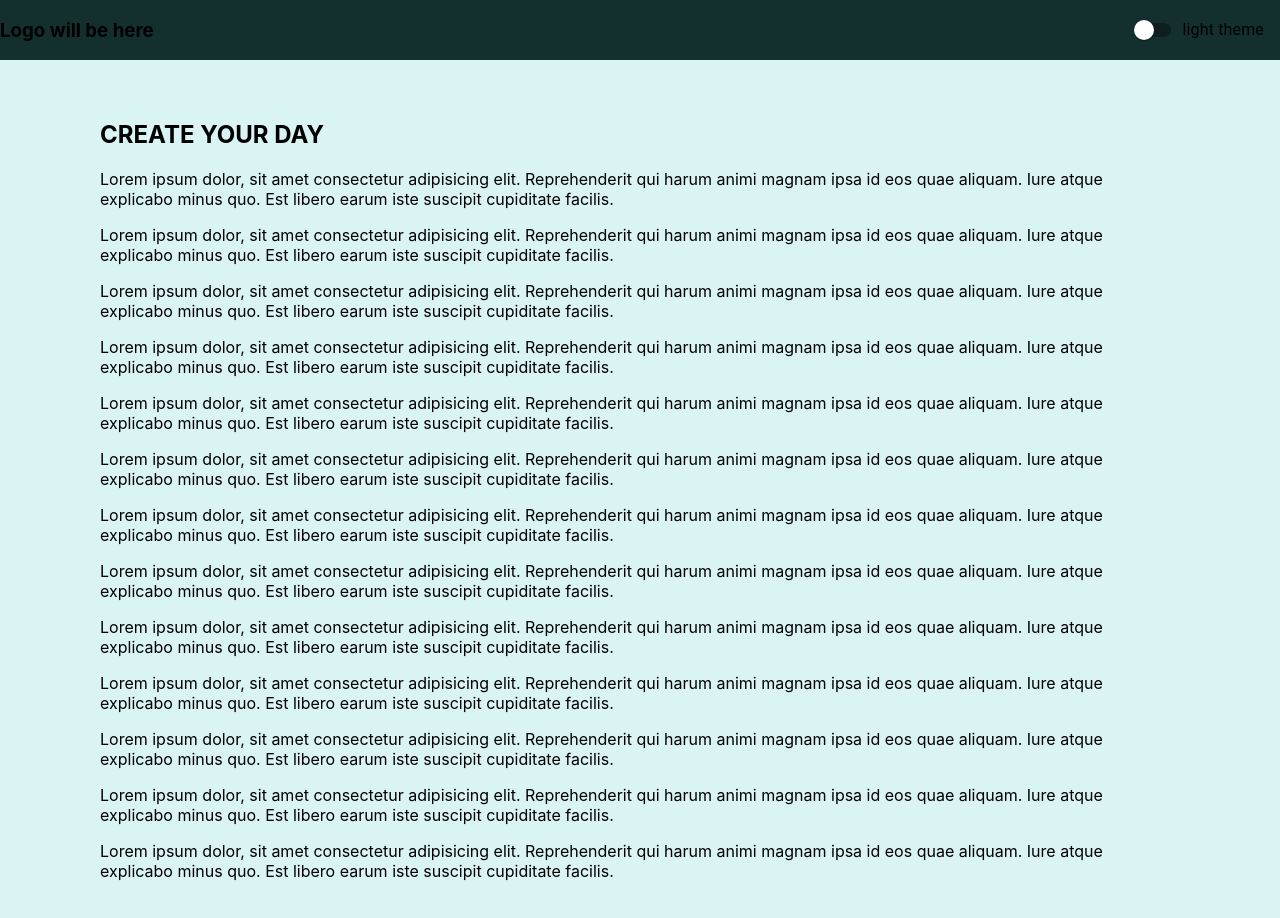
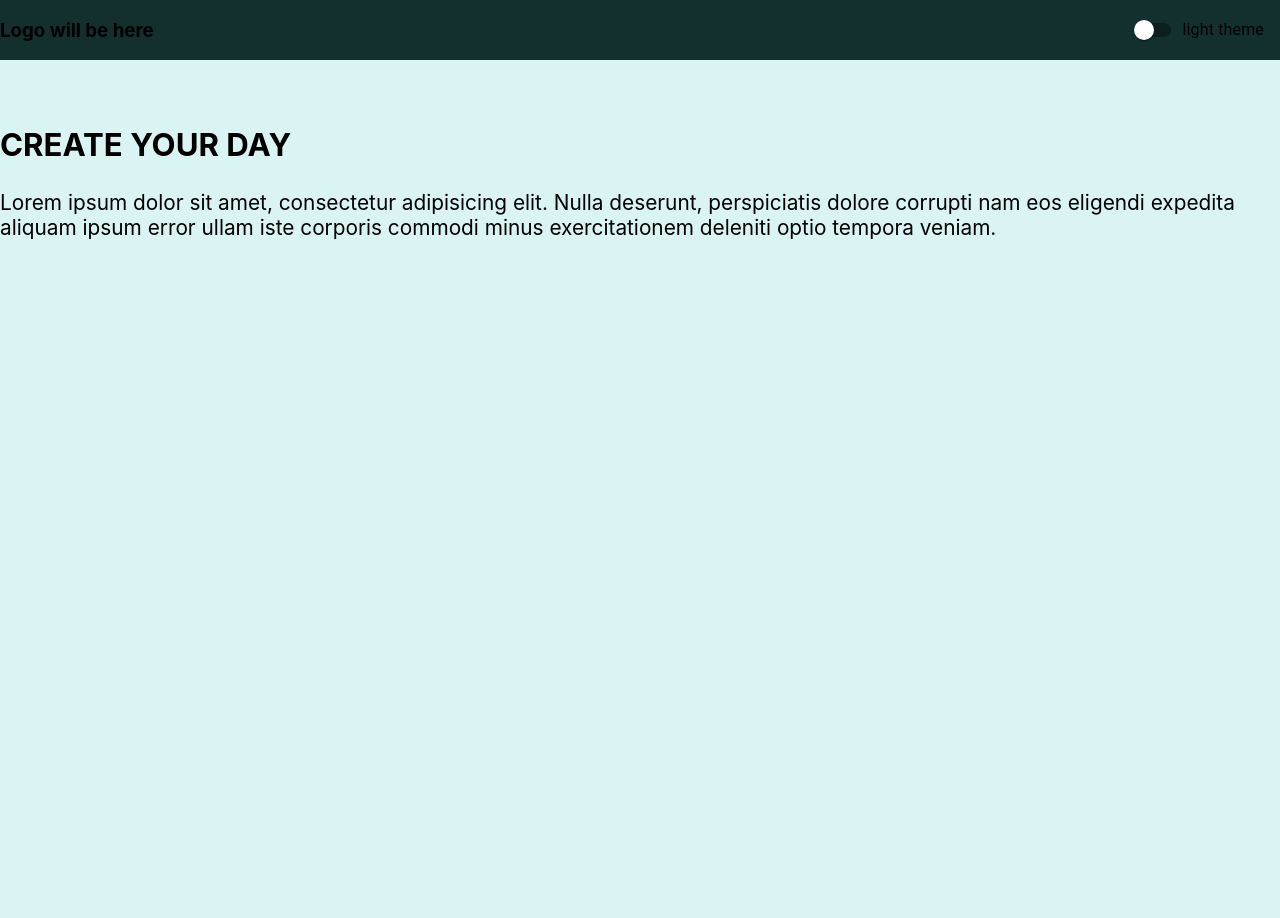
Before and after one commit to Miosota/planner-project, a React (Create React App) app: page / in a window 1280 px wide. Shown: the top 918 px of the page. After the commit the page ends 800 px from the top, so only its background shows below. Built offline with nearby package versions, Linux system fonts and the light colour scheme.

Commit message:
added slides with swiper library

```diff
--- a/src/mainpage/mainpage.css
+++ /dev/null
@@ -1,3 +0,0 @@
-.main-page {
-    padding: 100px;
-}
--- /dev/null
+++ b/src/mainpage/mainpage.scss
@@ -0,0 +1,10 @@
+.main-page {
+    padding-top: 100px;
+}
+$sizeindex: calc(1vw + 1vh);
+
+.slides-section {
+    width: 100%;
+    overflow: hidden;
+    font-size: $sizeindex;
+}
--- a/src/mainpage/mainpage.tsx
+++ b/src/mainpage/mainpage.tsx
@@ -1,49 +1,12 @@
-import "./mainpage.css";
+import "./mainpage.scss";
+import Slides from "../slides/slides";
 
 function MainPage() {
     return (
         <main className="main-page">
-            <section>
+            <section className="slides-section">
                 <h1>CREATE YOUR DAY</h1>
-                <p>
-                    Lorem ipsum dolor, sit amet consectetur adipisicing elit. Reprehenderit qui harum animi magnam ipsa id eos quae aliquam. Iure atque explicabo minus quo. Est libero earum iste suscipit cupiditate facilis.
-                </p>
-                <p>
-                    Lorem ipsum dolor, sit amet consectetur adipisicing elit. Reprehenderit qui harum animi magnam ipsa id eos quae aliquam. Iure atque explicabo minus quo. Est libero earum iste suscipit cupiditate facilis.
-                </p>
-                <p>
-                    Lorem ipsum dolor, sit amet consectetur adipisicing elit. Reprehenderit qui harum animi magnam ipsa id eos quae aliquam. Iure atque explicabo minus quo. Est libero earum iste suscipit cupiditate facilis.
-                </p>
-                <p>
-                    Lorem ipsum dolor, sit amet consectetur adipisicing elit. Reprehenderit qui harum animi magnam ipsa id eos quae aliquam. Iure atque explicabo minus quo. Est libero earum iste suscipit cupiditate facilis.
-                </p>
-                <p>
-                    Lorem ipsum dolor, sit amet consectetur adipisicing elit. Reprehenderit qui harum animi magnam ipsa id eos quae aliquam. Iure atque explicabo minus quo. Est libero earum iste suscipit cupiditate facilis.
-                </p>
-                <p>
-                    Lorem ipsum dolor, sit amet consectetur adipisicing elit. Reprehenderit qui harum animi magnam ipsa id eos quae aliquam. Iure atque explicabo minus quo. Est libero earum iste suscipit cupiditate facilis.
-                </p>
-                <p>
-                    Lorem ipsum dolor, sit amet consectetur adipisicing elit. Reprehenderit qui harum animi magnam ipsa id eos quae aliquam. Iure atque explicabo minus quo. Est libero earum iste suscipit cupiditate facilis.
-                </p>
-                <p>
-                    Lorem ipsum dolor, sit amet consectetur adipisicing elit. Reprehenderit qui harum animi magnam ipsa id eos quae aliquam. Iure atque explicabo minus quo. Est libero earum iste suscipit cupiditate facilis.
-                </p>
-                <p>
-                    Lorem ipsum dolor, sit amet consectetur adipisicing elit. Reprehenderit qui harum animi magnam ipsa id eos quae aliquam. Iure atque explicabo minus quo. Est libero earum iste suscipit cupiditate facilis.
-                </p>
-                <p>
-                    Lorem ipsum dolor, sit amet consectetur adipisicing elit. Reprehenderit qui harum animi magnam ipsa id eos quae aliquam. Iure atque explicabo minus quo. Est libero earum iste suscipit cupiditate facilis.
-                </p>
-                <p>
-                    Lorem ipsum dolor, sit amet consectetur adipisicing elit. Reprehenderit qui harum animi magnam ipsa id eos quae aliquam. Iure atque explicabo minus quo. Est libero earum iste suscipit cupiditate facilis.
-                </p>
-                <p>
-                    Lorem ipsum dolor, sit amet consectetur adipisicing elit. Reprehenderit qui harum animi magnam ipsa id eos quae aliquam. Iure atque explicabo minus quo. Est libero earum iste suscipit cupiditate facilis.
-                </p>
-                <p>
-                    Lorem ipsum dolor, sit amet consectetur adipisicing elit. Reprehenderit qui harum animi magnam ipsa id eos quae aliquam. Iure atque explicabo minus quo. Est libero earum iste suscipit cupiditate facilis.
-                </p>
+                <Slides />
             </section>
         </main>
     );
--- a/src/navbar/navbar.tsx
+++ b/src/navbar/navbar.tsx
@@ -1,5 +1,5 @@
 import ThemeSwitcher from "../theme/themeswitcher";
-import "./navbar.css"
+import "./navbar.scss"
 import { useEffect, useState } from "react";
 
 
--- /dev/null
+++ b/src/slides/slides.scss
@@ -0,0 +1,4 @@
+.swiper {
+    width: 100%;
+    height: 100px;
+}
--- /dev/null
+++ b/src/slides/slides.tsx
@@ -0,0 +1,33 @@
+import "./slides.scss";
+import Swiper from "swiper";
+import "swiper/css";
+
+function Slides() {
+
+    const swiper = new Swiper('.swiper', {
+        freeMode: true,
+        centeredSlides: true,
+        // breakpoints: {
+        //     0: {
+        //         slidesPerView: 2.5,
+        //     }
+        // }
+    })
+
+    return (
+        //Slider main container
+        <div className="swiper">
+            {/* Additional required wrapper */}
+            <div className="swiper-wrapper">
+                {/*Slides*/}
+                <div className="swiper-slide">Lorem ipsum dolor sit amet, consectetur adipisicing elit. Nulla deserunt, perspiciatis dolore corrupti nam eos eligendi expedita aliquam ipsum error ullam iste corporis commodi minus exercitationem deleniti optio tempora veniam.</div>
+                <div className="swiper-slide">Lorem ipsum dolor sit amet consectetur adipisicing elit. Non id iusto placeat culpa modi omnis sed aperiam quo doloremque, eius obcaecati a. Quo quam deserunt eaque ea labore, mollitia soluta.</div>
+                <div className="swiper-slide">Lorem ipsum dolor sit amet consectetur adipisicing elit. Veniam accusantium architecto ullam! Delectus vero omnis voluptatibus laudantium laborum! Non minus fugiat eum, quisquam modi voluptatibus aspernatur odio nesciunt suscipit quam.</div>
+                <div className="swiper-slide">Lorem ipsum dolor sit amet consectetur adipisicing elit. Eligendi dolores maiores esse laborum, velit consequatur, quia doloremque dolorem voluptatibus, dolore illum excepturi amet maxime fugit nisi accusamus eum nam molestias.</div>
+                <div className="swiper-slide">Lorem ipsum dolor sit amet consectetur, adipisicing elit. Amet nobis laboriosam excepturi sequi harum delectus quae quasi neque! Eum aperiam, animi corrupti quam minima vel culpa nulla accusantium saepe earum?</div>
+            </div>
+        </div>
+    );
+}
+
+export default Slides;
```
Also changed, not shown: src/navbar/navbar.scss (renamed from src/navbar/navbar.css).
